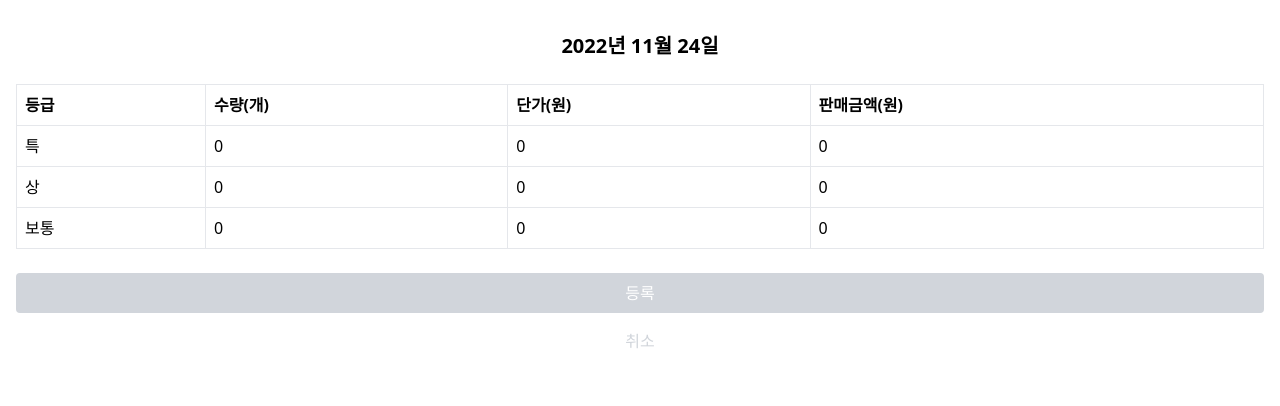
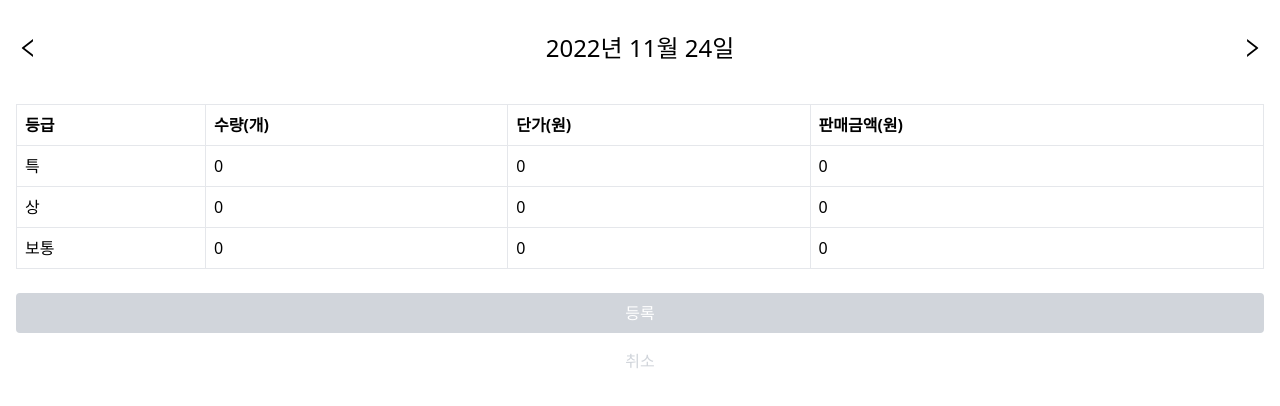
Before and after one commit to SeonghyeonMoon/strawberry-moon, a Next.js app: page /form/20221124 in a window 1280 px wide. Shown: the top 406 px of the page. Built offline with nearby package versions, Linux system fonts and the light colour scheme.

Commit message:
✨Feature: 날짜 변경 버튼

```diff
--- a/pages/form/[date].tsx
+++ b/pages/form/[date].tsx
@@ -1,6 +1,8 @@
-import { ChangeEvent, useState } from 'react';
+import { ChangeEvent, useMemo, useState } from 'react';
 import Link from 'next/link';
 import { useRouter } from 'next/router';
+import { AiOutlineLeft, AiOutlineRight } from 'react-icons/ai';
+import { makeNextDate, makePrevDate } from '../../utils/makeDateToString';
 
 type Grade = 'special' | 'good' | 'normal';
 type GradeData = { label: string; price: string; count: string };
@@ -12,6 +14,16 @@ const Date = () => {
     good: { label: '상', price: '0', count: '0' },
     normal: { label: '보통', price: '0', count: '0' },
   });
+
+  const prevDate = useMemo(
+    () => makePrevDate(router.query.date as string),
+    [router.query.date],
+  );
+
+  const nextDate = useMemo(
+    () => makeNextDate(router.query.date as string),
+    [router.query.date],
+  );
 
   const handleChange = (grade: Grade) => (e: ChangeEvent<HTMLInputElement>) => {
     const { name, value } = e.target;
@@ -33,9 +45,19 @@ const Date = () => {
 
   return (
     <form className='flex w-full flex-col gap-2 py-8 px-4'>
-      <h1 className='mb-4 gap-2 text-center text-xl font-bold'>
+      <h1 className='mb-8 flex items-center justify-center justify-between gap-7 text-2xl'>
+        <button>
+          <Link href={`/form/${prevDate}`}>
+            <AiOutlineLeft />
+          </Link>
+        </button>
         {router.query.date?.slice(0, 4)}년 {router.query.date?.slice(4, 6)}월{' '}
-        {router.query.date?.slice(6, 8)}일
+        {router.query.date?.slice(6)}일
+        <button>
+          <Link href={`/form/${nextDate}`}>
+            <AiOutlineRight />
+          </Link>
+        </button>
       </h1>
       <table className='mb-4'>
         <thead>
--- /dev/null
+++ b/utils/makeDateToString.ts
@@ -0,0 +1,22 @@
+export const makePrevDate = (date: string): string => {
+  const year = Number(date.slice(0, 4));
+  const month = Number(date.slice(4, 6));
+  const day = Number(date.slice(6));
+  const prevDate = new Date(year, month - 1, day - 1);
+  return makeDateToString(prevDate);
+};
+
+export const makeNextDate = (date: string): string => {
+  const year = Number(date.slice(0, 4));
+  const month = Number(date.slice(4, 6));
+  const day = Number(date.slice(6));
+  const nextData = new Date(year, month - 1, day + 1);
+  return makeDateToString(nextData);
+};
+
+export const makeDateToString = (date: Date): string => {
+  const year = date.getFullYear();
+  const month = date.getMonth() + 1;
+  const day = date.getDate();
+  return `${year}${month}${day}`;
+};
```
